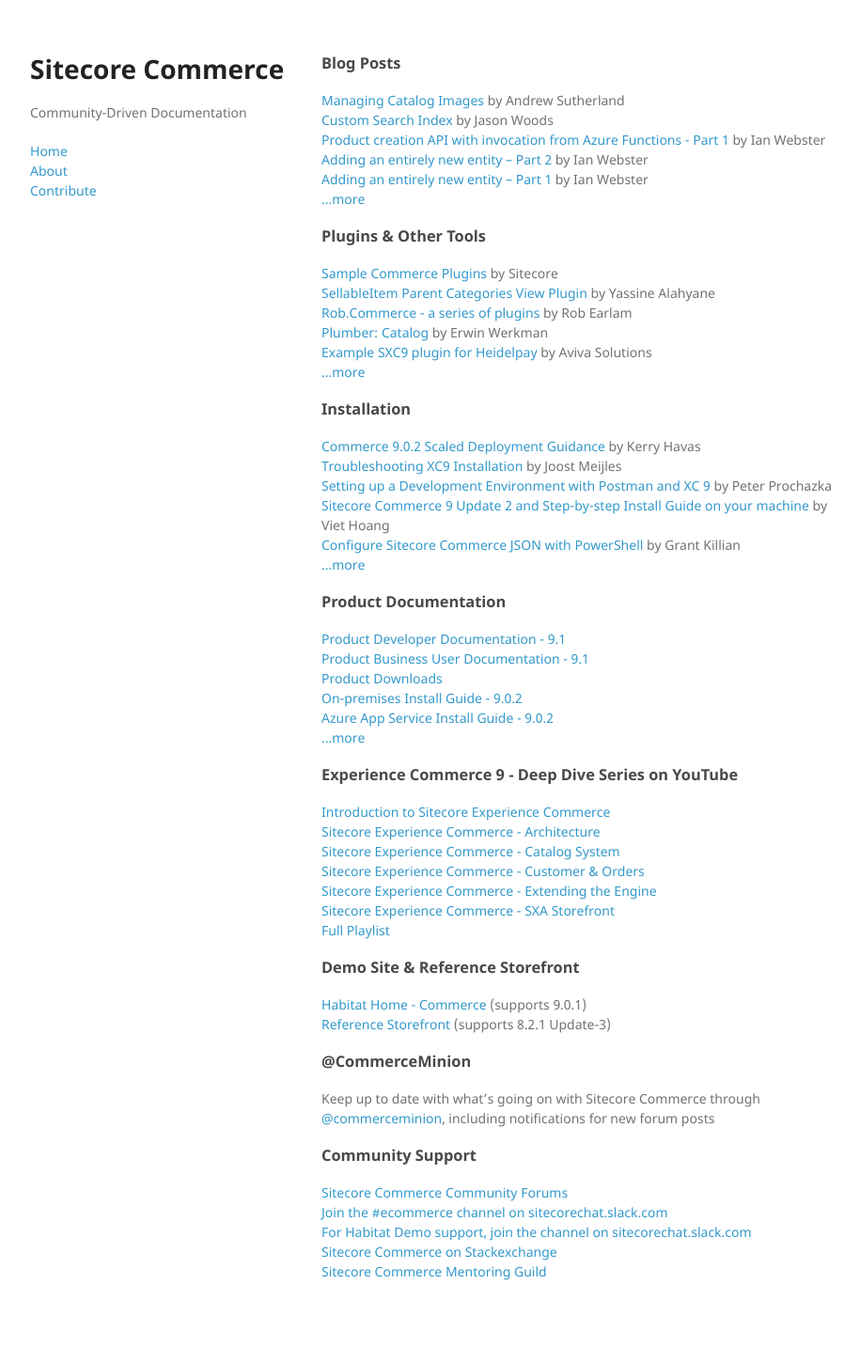
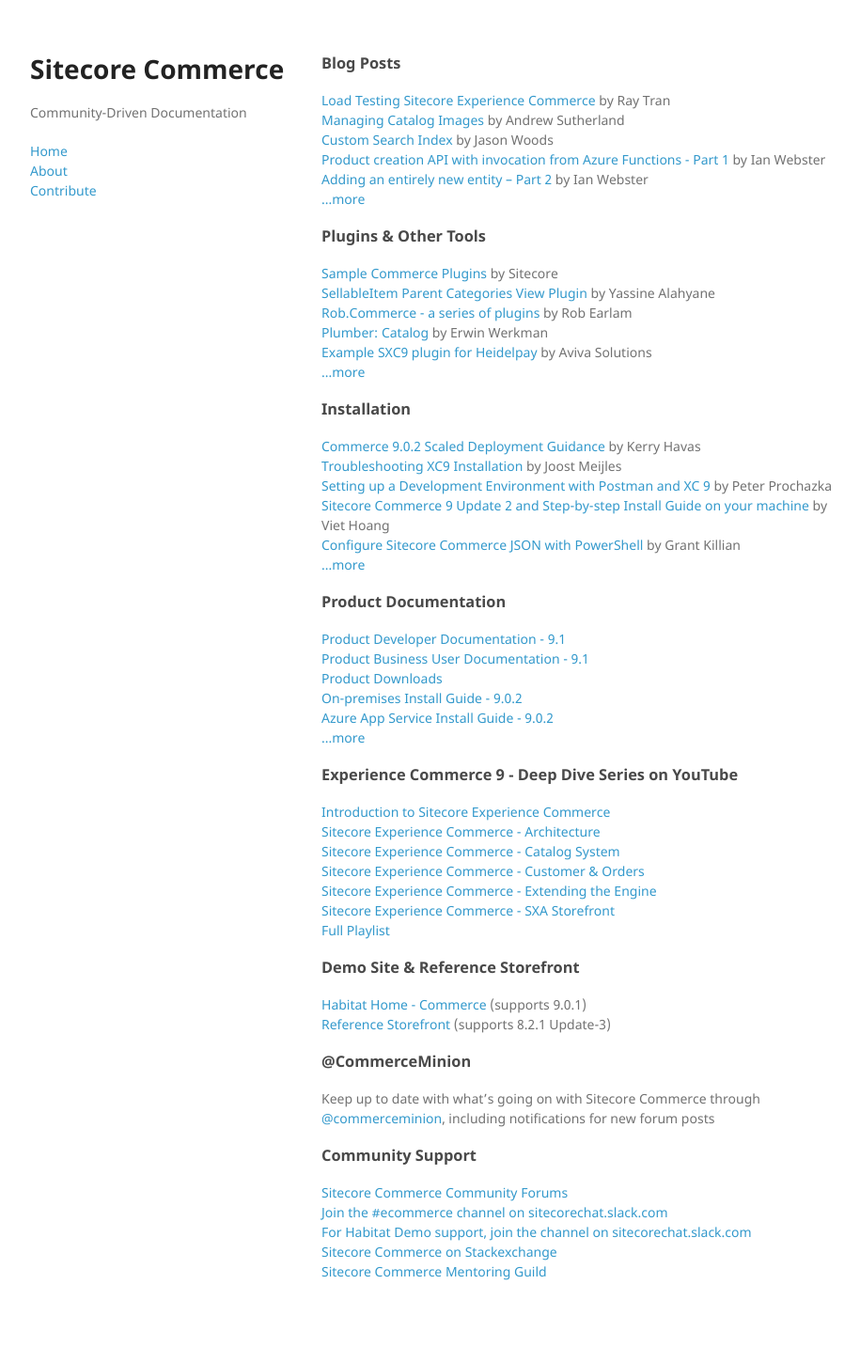
Before and after one commit to CommerceMinion/commerce-community-docs, a Jekyll site: the page built from index.md, in a window 1280 px wide. Shown: the whole page at 94% size, without its empty margins (26-941 px from the left). Built offline with Jekyll 4.4.1, drawn with Linux system fonts in a browser that asks for light colours.

Commit message:
Update blogs.yml

```diff
--- a/_data/blogs.yml
+++ b/_data/blogs.yml
@@ -1,3 +1,9 @@
+- title: Load Testing Sitecore Experience Commerce
+  link: https://sitecorecommercesecrets.blogspot.com/2019/05/load-testing-sitecore-experience.html
+  author: Ray Tran
+  submitted-by: Kelly Heard
+  submitted-on: 05-02-2019
+
 - title: Managing Catalog Images
   link: http://andrewsutherland.azurewebsites.net/2019/01/29/sitecore-experience-commerce-managing-catalog-images/
   author: Andrew Sutherland
```
